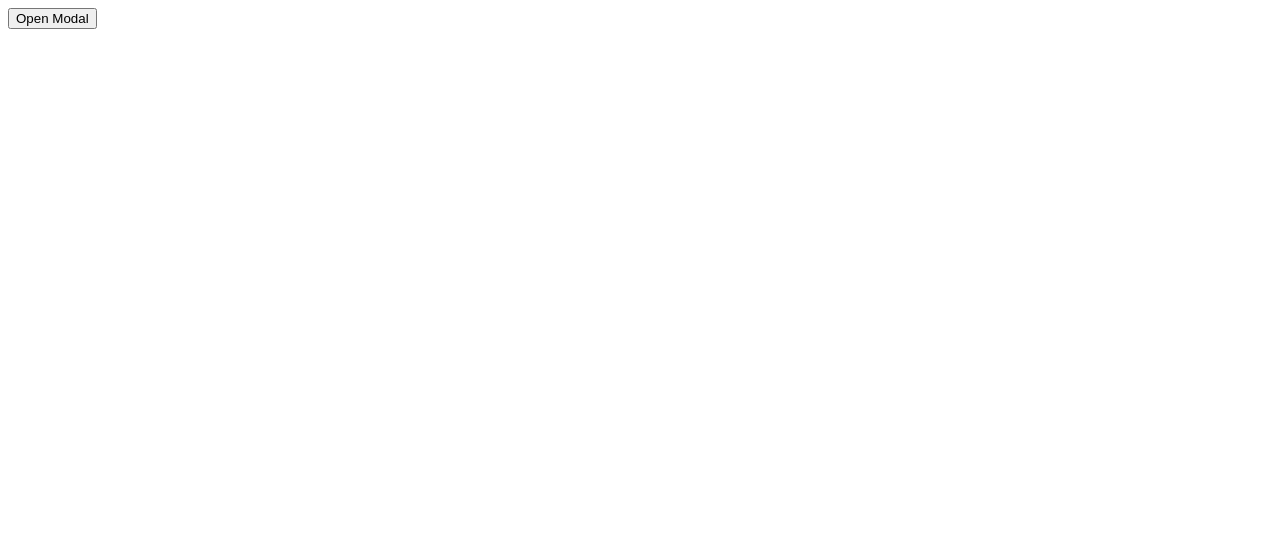
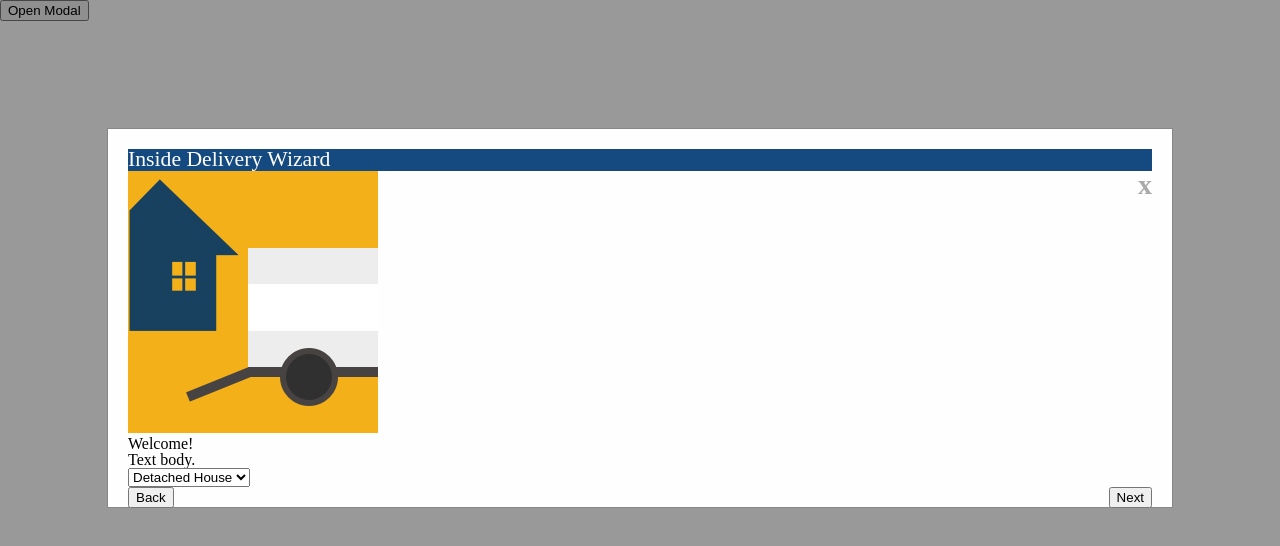
Before and after one commit to GeoffMcLennan/HackBD, a plain HTML site: page html/index.html in a window 1280 px wide. Drawn offline with Linux system fonts and the light colour scheme.

Commit message:
css reset and float buttons

```diff
--- a/style/overlay.css
+++ b/style/overlay.css
@@ -1,30 +1,112 @@
+/* http://meyerweb.com/eric/tools/css/reset/
+   v2.0 | 20110126
+   License: none (public domain)
+*/
+
+html, body, div, span, applet, object, iframe,
+h1, h2, h3, h4, h5, h6, p, blockquote, pre,
+a, abbr, acronym, address, big, cite, code,
+del, dfn, em, img, ins, kbd, q, s, samp,
+small, strike, strong, sub, sup, tt, var,
+b, u, i, center,
+dl, dt, dd, ol, ul, li,
+fieldset, form, label, legend,
+table, caption, tbody, tfoot, thead, tr, th, td,
+article, aside, canvas, details, embed,
+figure, figcaption, footer, header, hgroup,
+menu, nav, output, ruby, section, summary,
+time, mark, audio, video {
+	margin: 0;
+	padding: 0;
+	border: 0;
+	font-size: 100%;
+	font: inherit;
+	vertical-align: baseline;
+}
+/* HTML5 display-role reset for older browsers */
+article, aside, details, figcaption, figure,
+footer, header, hgroup, menu, nav, section {
+	display: block;
+}
+body {
+	line-height: 1;
+}
+ol, ul {
+	list-style: none;
+}
+blockquote, q {
+	quotes: none;
+}
+blockquote:before, blockquote:after,
+q:before, q:after {
+	content: '';
+	content: none;
+}
+table {
+	border-collapse: collapse;
+	border-spacing: 0;
+}
+
 /* The Modal (background) */
+
 .modal {
-    display: none;
-    position: fixed; /* Stay in place */
-    z-index: 1; /* Sit on top */
+  display: block;
+  position: fixed;
+  /* Stay in place */
+  z-index: 1;
+  /* Sit on top */
   left: 0;
   top: 0;
-    width: 100%; /* Full width */
-    height: 100%; /* Full height */
-    overflow: auto; /* Enable scroll if needed */
-    background-color: rgb(0,0,0); /* Fallback color */
-    background-color: rgba(0,0,0,0.4); /* Black w/ opacity */
+  width: 100%;
+  /* Full width */
+  height: 100%;
+  /* Full height */
+  overflow: auto;
+  /* Enable scroll if needed */
+  background-color: rgb(0, 0, 0);
+  /* Fallback color */
+  background-color: rgba(0, 0, 0, 0.4);
+  /* Black w/ opacity */
 }
 
+
 /* Modal Content/Box */
+
 #frame {
   background-color: #fefefe;
-    margin: 10% auto; /* 15% from the top and centered */
+  margin: 10% auto;
+  /* 15% from the top and centered */
   padding: 20px;
   border: 1px solid #888;
-    width: 80%; /* Could be more or less, depending on screen size */
+  width: 80%;
+  /* Could be more or less, depending on screen size */
 }
 
+
 /* The Close Button */
+
 #close-button {
   color: #aaa;
   float: right;
   font-size: 28px;
   font-weight: bold;
 }
+
+
+/* Content style */
+
+#content-titlebar {
+  background: #144A7F;
+  font-family: HelveticaNeue-Bold;
+  font-size: 21.7px;
+  color: #FFFFFF;
+  margin: 0;
+}
+
+#back-button {
+  float: left;
+}
+
+#next-button {
+  float: right;
+}
```
Lines whose indentation alone changed are shown as unchanged.
